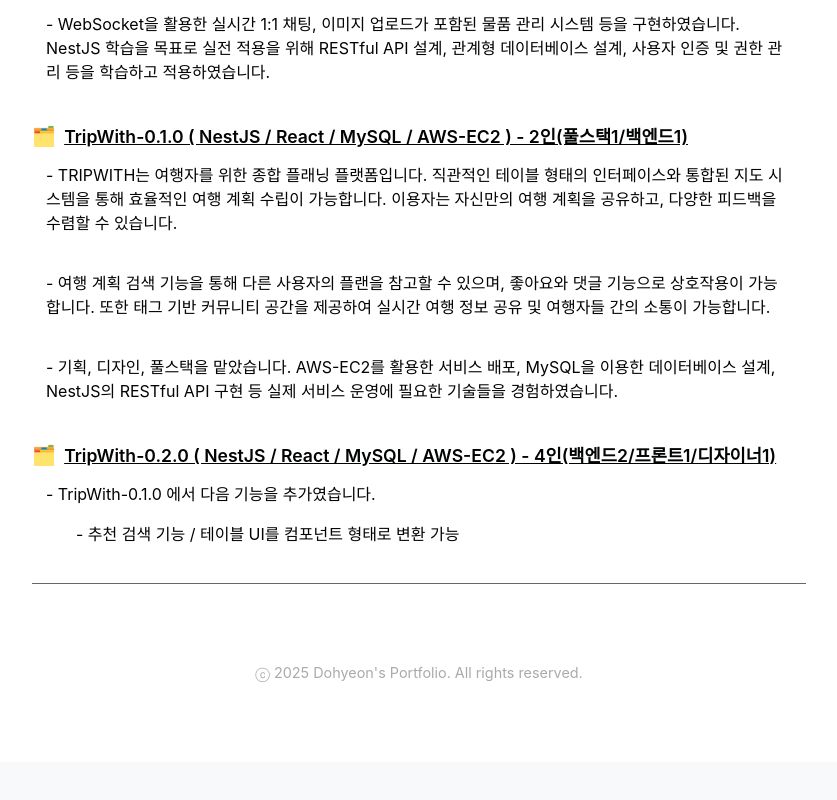
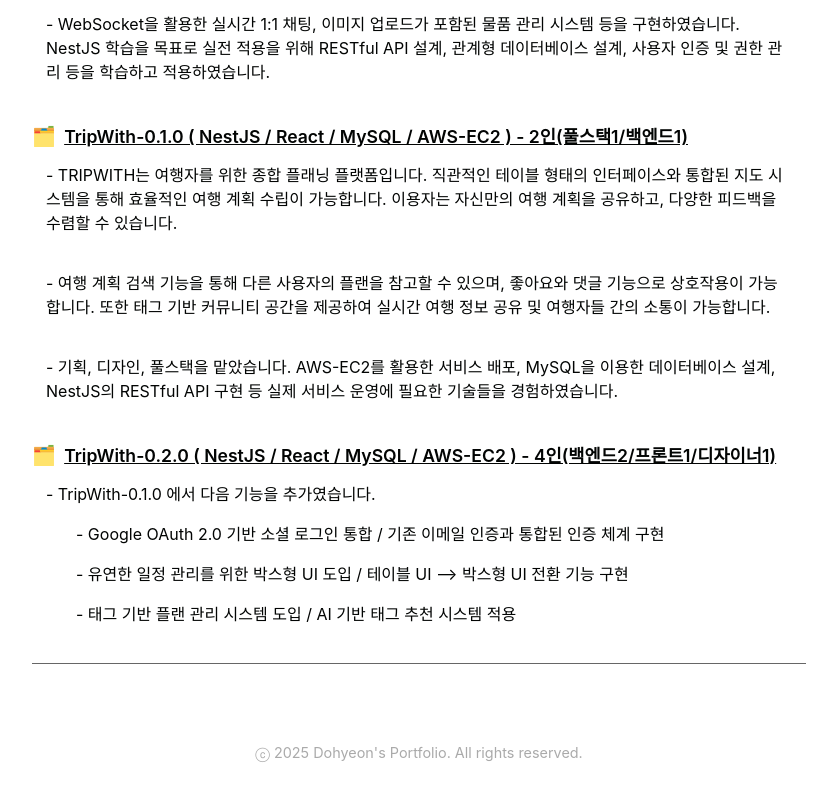
Before and after one commit to 1Dohyeon/1Dohyeon.github.io, a React (Create React App) app: page /#/about-me in a window 1280 px wide. Shown: the part 1887-2687 px from the top of the page, without its empty margins (221-1058 px from the left). Before the commit the page ends 2649 px from the top, so only its background shows below. Built offline with nearby package versions, Linux system fonts and the light colour scheme; a web font is replaced by a local one.

Commit message:
UPDATE: tripwith 0.2.0 설명

```diff
--- a/src/components/ProjectSection.tsx
+++ b/src/components/ProjectSection.tsx
@@ -57,7 +57,13 @@ const ProjectSection = () => {
                 </a>
             </h5>
             <p>- TripWith-0.1.0 에서 다음 기능을 추가였습니다.</p>
-            <p style={{ marginLeft: "30px" }}>- 추천 검색 기능 / 테이블 UI를 컴포넌트 형태로 변환 가능</p>
+            <p style={{ marginLeft: "30px" }}>
+                - Google OAuth 2.0 기반 소셜 로그인 통합 / 기존 이메일 인증과 통합된 인증 체계 구현
+            </p>
+            <p style={{ marginLeft: "30px" }}>
+                - 유연한 일정 관리를 위한 박스형 UI 도입 / 테이블 UI ⟶ 박스형 UI 전환 기능 구현
+            </p>
+            <p style={{ marginLeft: "30px" }}>- 태그 기반 플랜 관리 시스템 도입 / AI 기반 태그 추천 시스템 적용</p>
         </section>
     );
 };
```
